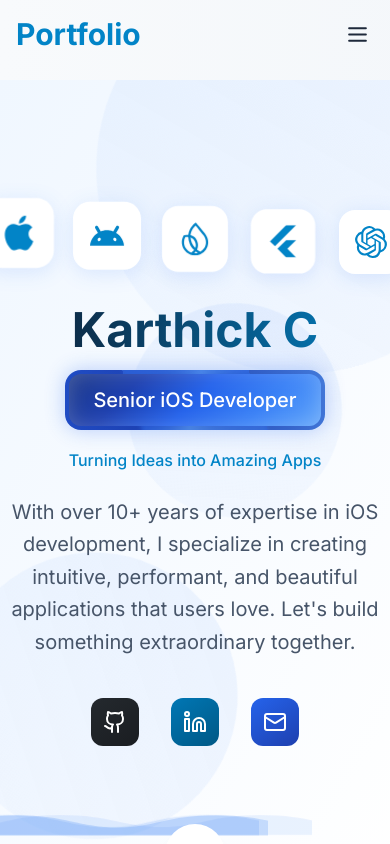
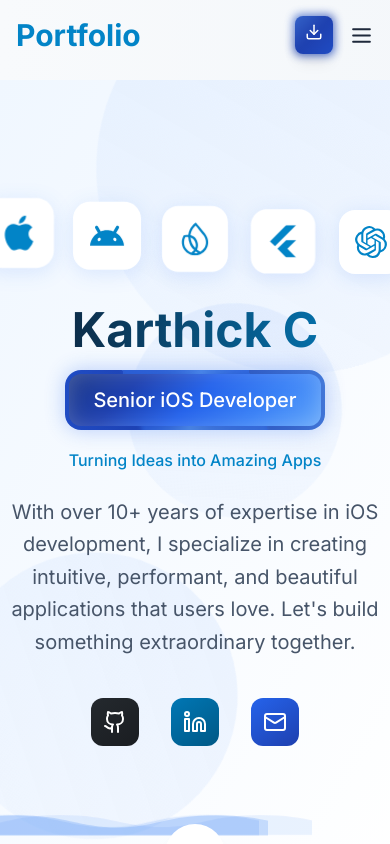
Before and after one commit to karthickkck315/MyPortfolio, a React (Vite) app: page / in a window 390 px wide. Shown: the top 844 px of the page. Built offline with nearby package versions, Linux system fonts and the light colour scheme.

Commit message:
add REsume download option

```diff
--- a/src/components/Header.tsx
+++ b/src/components/Header.tsx
@@ -1,6 +1,6 @@
 import React, { useState, useEffect, useRef } from 'react';
 import { motion, AnimatePresence } from 'framer-motion';
-import { Menu, X, Moon, Sun } from 'lucide-react';
+import { Menu, X, Moon, Sun, FileText, Download } from 'lucide-react';
 import { useTheme } from '../context/ThemeContext';
 import { ThemeToggle } from './ThemeToggle';
 
@@ -13,7 +13,43 @@ interface HeaderProps {
 
 const Header: React.FC<HeaderProps> = ({ sections, activeSection, setActiveSection, scrollY }) => {
   const [mobileMenuOpen, setMobileMenuOpen] = useState(false);
+  const [showResumeOptions, setShowResumeOptions] = useState(false);
+  const resumeButtonRef = useRef<HTMLDivElement>(null);
   const observerRef = useRef<IntersectionObserver | null>(null);
+
+  // Add button animation styles
+  const buttonStyles = `
+    .download-button {
+      background: linear-gradient(-45deg, #3B82F6, #2563EB, #1E40AF, #60A5FA);
+      background-size: 400% 400%;
+      animation: gradientBG 8s ease infinite;
+      position: relative;
+    }
+
+    .download-button::before {
+      content: '';
+      position: absolute;
+      inset: -2px;
+      z-index: -1;
+      background: linear-gradient(-45deg, #3B82F6, #2563EB, #1E40AF, #60A5FA);
+      background-size: 400% 400%;
+      animation: gradientBG 8s ease infinite;
+      border-radius: 8px;
+      filter: blur(4px);
+      opacity: 0.7;
+      transition: opacity 0.3s;
+    }
+
+    .download-button:hover::before {
+      opacity: 1;
+    }
+
+    @keyframes gradientBG {
+      0% { background-position: 0% 50%; }
+      50% { background-position: 100% 50%; }
+      100% { background-position: 0% 50%; }
+    }
+  `;
 
   const handleNavClick = (sectionId: string) => {
     setActiveSection(sectionId);
@@ -34,6 +70,36 @@ const Header: React.FC<HeaderProps> = ({ sections, activeSection, setActiveSecti
       }, 0);
     }
   };
+
+  const handleDownloadResume = (fileType: 'pdf' | 'doc') => {
+    if (fileType === 'pdf') {
+      const link = document.createElement('a');
+      link.href = '/Karthick_iOS_Developer_Resume.pdf';
+      link.download = 'Karthick_iOS_Developer_Resume.pdf';
+      link.target = '_blank';
+      document.body.appendChild(link);
+      link.click();
+      document.body.removeChild(link);
+    } else {
+      // Add doc download logic when available
+      alert('DOC format coming soon!');
+    }
+    setShowResumeOptions(false);
+  };
+
+  // Close resume options when clicking outside
+  useEffect(() => {
+    const handleClickOutside = (event: MouseEvent) => {
+      if (resumeButtonRef.current && !resumeButtonRef.current.contains(event.target as Node)) {
+        setShowResumeOptions(false);
+      }
+    };
+
+    document.addEventListener('mousedown', handleClickOutside);
+    return () => {
+      document.removeEventListener('mousedown', handleClickOutside);
+    };
+  }, []);
 
   useEffect(() => {
     // Cleanup previous observer
@@ -77,6 +143,7 @@ const Header: React.FC<HeaderProps> = ({ sections, activeSection, setActiveSecti
       ${scrollY > 50
         ? 'bg-white dark:bg-gray-900 shadow-md py-2'
         : 'bg-transparent py-4'}`}>
+      <style>{buttonStyles}</style>
       <div className="container mx-auto px-4 relative flex items-center justify-between">
         {/* Title */}
         <motion.div
@@ -94,19 +161,73 @@ const Header: React.FC<HeaderProps> = ({ sections, activeSection, setActiveSecti
           </motion.span>
         </motion.div>
 
-        {/* Theme Toggle Button
+        {/* Right side buttons container */}
+        <div className="flex items-center space-x-4">
+          {/* Resume Download Button with Dropdown */}
+          <div className="relative" ref={resumeButtonRef}>
             <motion.button
-          className="absolute right-32 text-secondary-800 dark:text-secondary-200"
-          whileHover={{ scale: 1.1 }}
-          whileTap={{ scale: 0.9 }}
-          onClick={toggleTheme}
+              className="download-button p-2.5 rounded-lg text-white text-sm flex items-center space-x-2 shadow-lg backdrop-blur-sm"
+              whileHover={{
+                scale: 1.05,
+                transition: {
+                  type: "spring",
+                  stiffness: 400,
+                  damping: 10
+                }
+              }}
+              whileTap={{ scale: 0.95 }}
+              onClick={() => setShowResumeOptions(!showResumeOptions)}
             >
-          {isDarkMode ? <Sun size={22} /> : <Moon size={22} />}
-        </motion.button> */}
+              <motion.div
+                animate={{
+                  y: [0, -3, 0],
+                }}
+                transition={{
+                  duration: 1.5,
+                  repeat: Infinity,
+                  ease: "easeInOut"
+                }}
+              >
+                <Download size={18} />
+              </motion.div>
+              <span className="hidden sm:inline font-medium">Download Resume</span>
+            </motion.button>
+
+            <AnimatePresence>
+              {showResumeOptions && (
+                <motion.div
+                  initial={{ opacity: 0, scale: 0.95, y: -10 }}
+                  animate={{ opacity: 1, scale: 1, y: 0 }}
+                  exit={{ opacity: 0, scale: 0.95, y: -10 }}
+                  transition={{ duration: 0.2 }}
+                  className="absolute right-0 mt-2 w-48 rounded-lg shadow-lg bg-white dark:bg-gray-800 ring-1 ring-black ring-opacity-5 z-50"
+                >
+                  <div className="py-1">
+                    <motion.button
+                      onClick={() => handleDownloadResume('pdf')}
+                      className="w-full text-left px-4 py-2.5 text-sm text-gray-700 dark:text-gray-200 hover:bg-gray-100 dark:hover:bg-gray-700 flex items-center space-x-2 transition-all duration-200"
+                      whileHover={{ x: 5, backgroundColor: 'rgba(59, 130, 246, 0.1)' }}
+                    >
+                      <FileText size={16} />
+                      <span>Download PDF</span>
+                    </motion.button>
+                    <motion.button
+                      onClick={() => handleDownloadResume('doc')}
+                      className="w-full text-left px-4 py-2.5 text-sm text-gray-700 dark:text-gray-200 hover:bg-gray-100 dark:hover:bg-gray-700 flex items-center space-x-2 transition-all duration-200"
+                      whileHover={{ x: 5, backgroundColor: 'rgba(59, 130, 246, 0.1)' }}
+                    >
+                      <FileText size={16} />
+                      <span>Download DOC</span>
+                    </motion.button>
+                  </div>
+                </motion.div>
+              )}
+            </AnimatePresence>
+          </div>
 
           {/* Enhanced Hamburger Menu Button */}
           <motion.button
-          className="absolute right-20 text-secondary-800"
+            className="text-secondary-800 dark:text-secondary-200"
             whileHover={{ scale: 1.1 }}
             whileTap={{ scale: 0.9 }}
             animate={{ rotate: mobileMenuOpen ? 180 : 0 }}
@@ -121,6 +242,7 @@ const Header: React.FC<HeaderProps> = ({ sections, activeSection, setActiveSecti
               {mobileMenuOpen ? <X size={25} /> : <Menu size={25} />}
             </motion.div>
           </motion.button>
+        </div>
       </div>
 
       {/* Mobile Navigation Menu */}
```
Also changed, not shown: 1 other file (tests, documents, lock files or other folders). Lines whose indentation alone changed are shown as unchanged.
